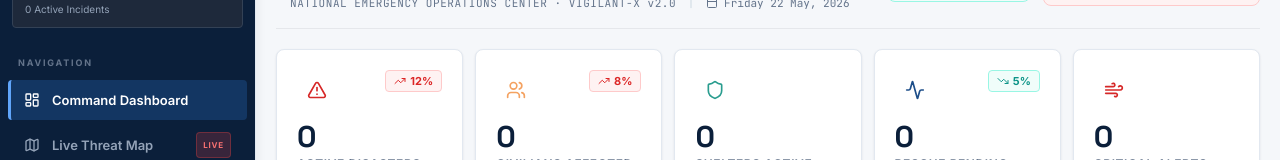
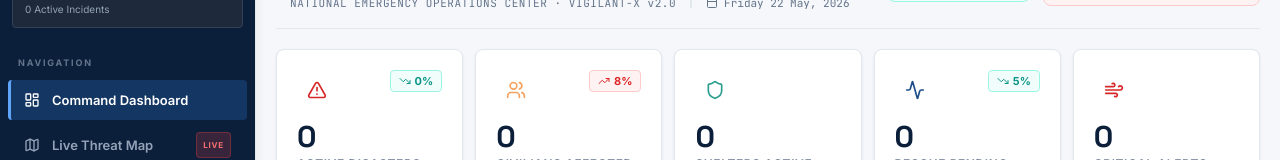
Before and after one commit to kusan-139/Vigilant-X, a React (Vite) app in the folder frontend/: page /dashboard in a window 1280 px wide. Shown: the part 141-301 px from the top of the page. Built offline with nearby package versions, Linux system fonts and the light colour scheme; no server answers.

Commit message:
Update trend value for active disasters stat card

```diff
--- a/frontend/src/components/Dashboard/DashboardLayout.jsx
+++ b/frontend/src/components/Dashboard/DashboardLayout.jsx
@@ -170,7 +170,7 @@ export default function DashboardLayout() {
       {/* ── KPI Cards ─── */}
       <div className="xl:col-span-3 grid grid-cols-2 md:grid-cols-3 lg:grid-cols-5 gap-3">
         <StatCard icon={AlertTriangle} label={t('dashboard.activeDisasters')}   value={activeDisasters.length}
-          color="var(--red)" sub={t('dashboard.nationwide')} trend={12} />
+          color="var(--red)" sub={t('dashboard.nationwide')} trend={0} />
         <StatCard icon={Users}         label={t('dashboard.civiliansAffected')}  value={totalAffected.toLocaleString()}
           color="var(--amber)" sub={t('dashboard.needsAssistance')} trend={8} />
         <StatCard icon={Shield}        label={t('dashboard.sheltersActive')}     value={openShelters.length}
```
